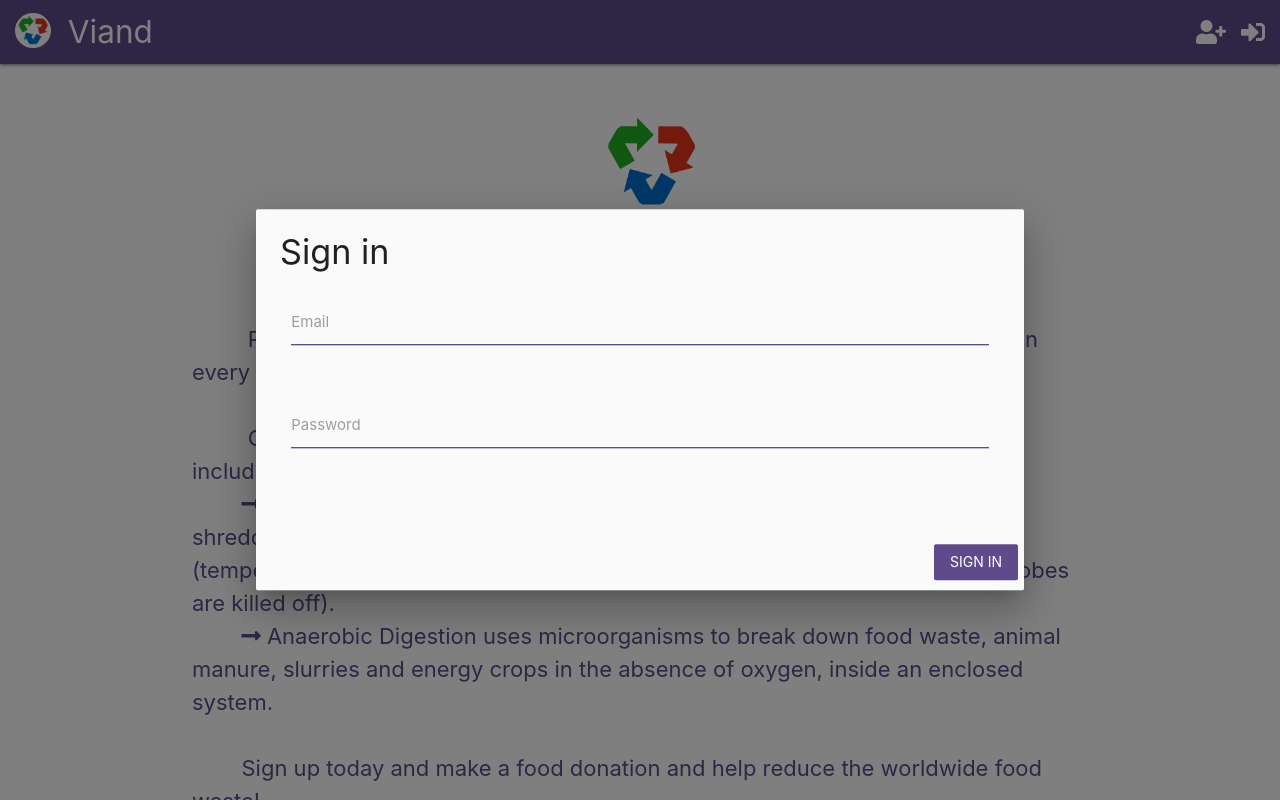
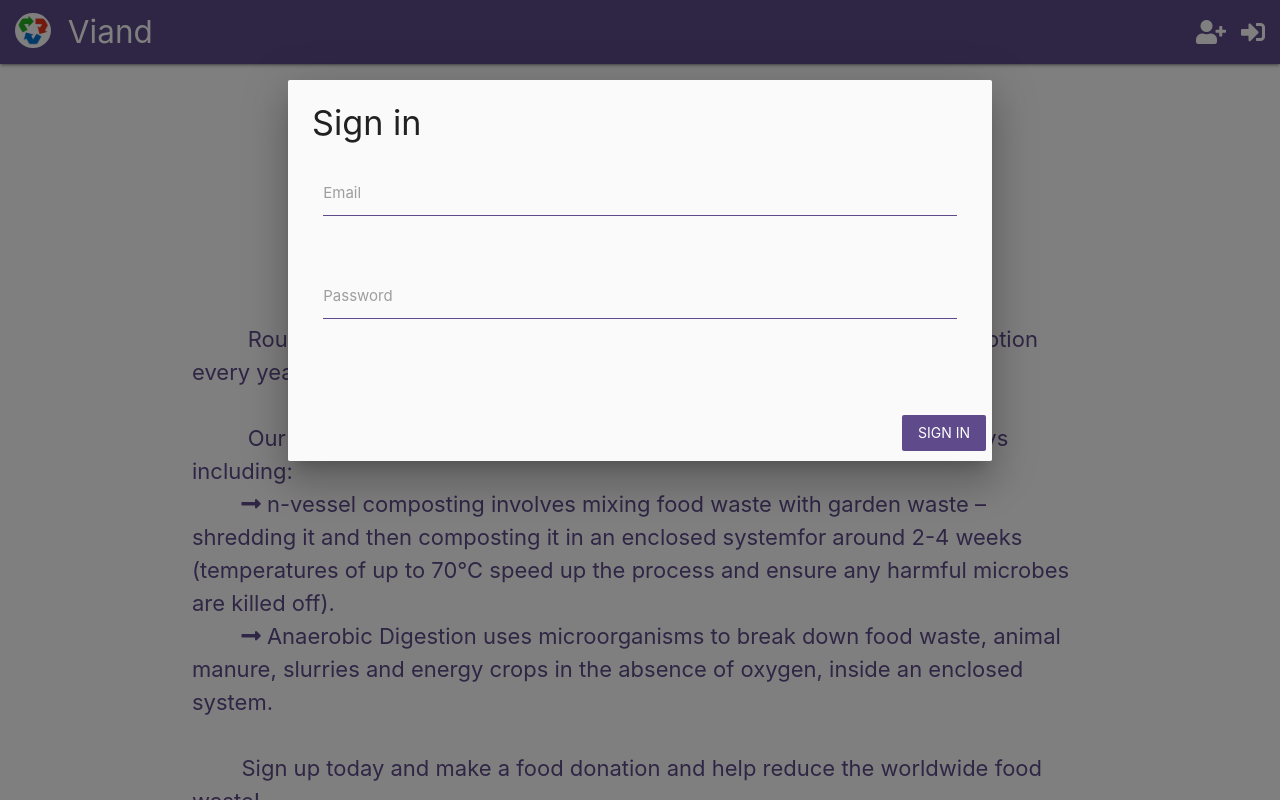
Before and after one commit to OriginalNexus/foodrar, a PHP site: page / in a window 1280 px wide, after a click that opens the changed part. Run offline with PHP 8.4, Linux system fonts and the light colour scheme; some libraries are stand-ins or nearby versions.

Commit message:
Fix blurry modal

```diff
--- a/html/css/modals.css
+++ b/html/css/modals.css
@@ -1,15 +1,3 @@
-.modal
-{
-  width:60%;
-  max-height: 90%;
-
-  position: absolute !important;
-  top:50% !important;
-  left:50% !important;
-
-  transform:translate(-50%,-50%) !important;
-}
-
 .btn-flat
 {
   background-color: rgb(95, 75, 139);
```
